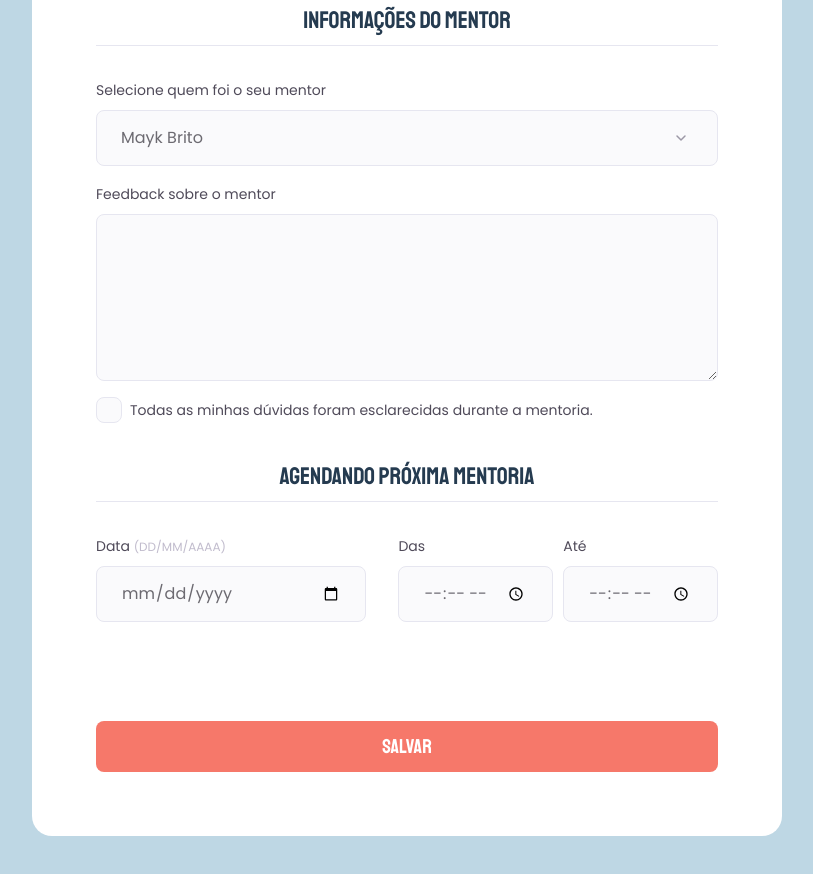
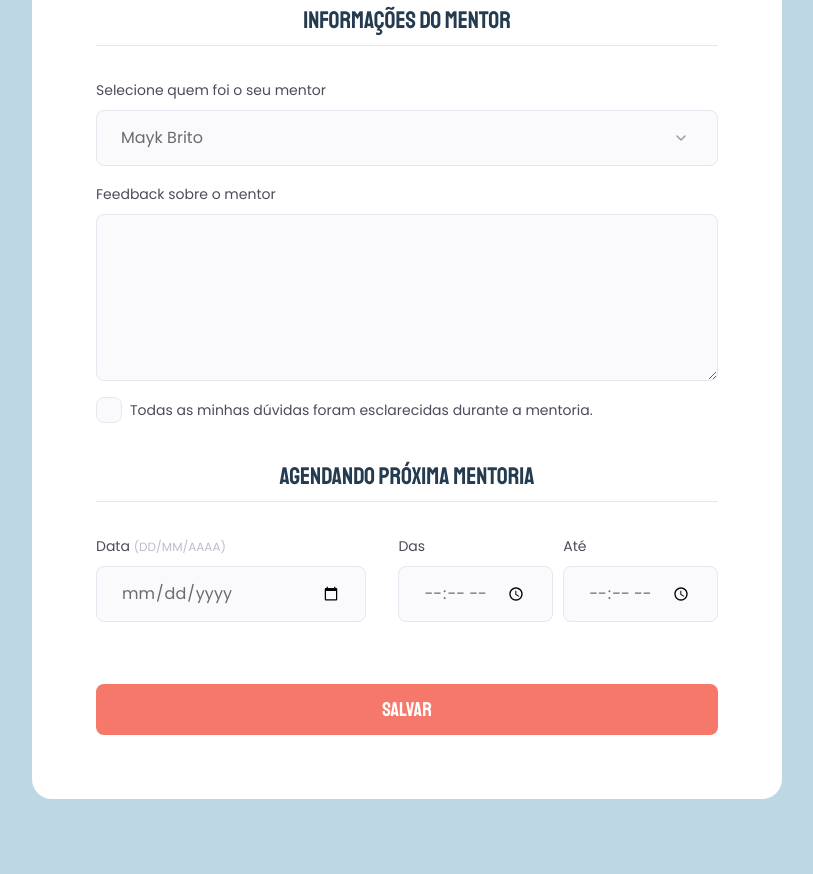
Before and after one commit to jeadamek/explorer-rocketseat, a plain HTML site: page stage-03/criando-formularios-02/index.html in a window 1280 px wide. Shown: the part 732-1606 px from the top of the page, without its empty margins (233-1046 px from the left). Drawn offline with Linux system fonts and the light colour scheme.

Commit message:
button, margin-top

```diff
--- a/stage-03/criando-formularios-02/style.css
+++ b/stage-03/criando-formularios-02/style.css
@@ -239,7 +239,7 @@ fieldset legend{
   padding: 1.25rem 0;
   border-radius: 0.8rem;
 
-  margin-top: 6.3rem;
+  margin-top: 2.6rem;
 
   transition: filter 0.3s;
 }
```
